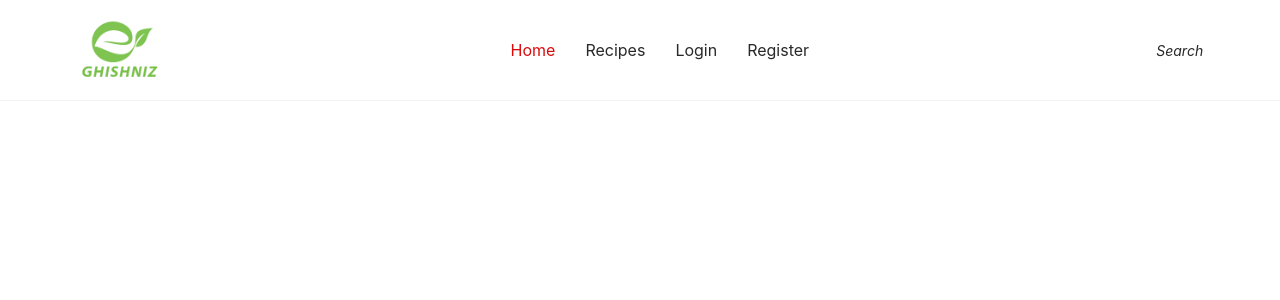
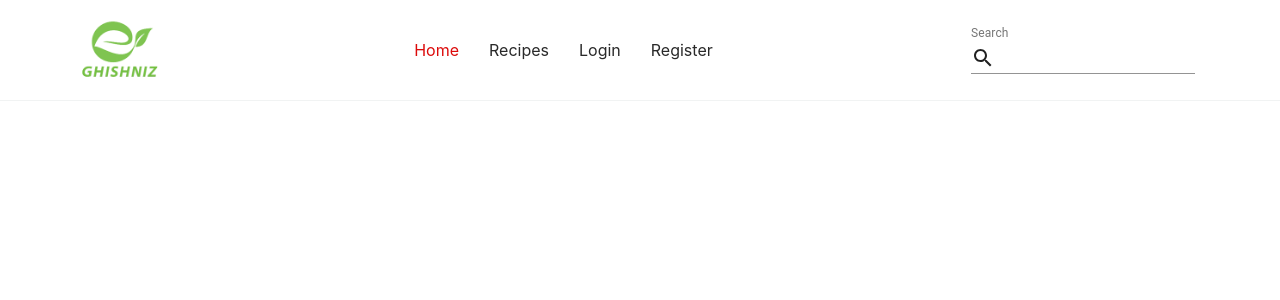
Before and after one commit to somyazf/Ghishniz, a React (Create React App) app: page / in a window 1280 px wide. Shown: the top 300 px of the page. Built offline with nearby package versions, Linux system fonts and the light colour scheme.

Commit message:
add material-ui

```diff
--- a/src/_components/header.js
+++ b/src/_components/header.js
@@ -1,9 +1,30 @@
 import React from 'react';
 import '../App.css';
-// import { FontAwesomeIcon } from '@fortawesome/react-fontawesome'
-// import { search } from '@fortawesome/free-solid-svg-icons'
+import { makeStyles } from '@material-ui/core/styles';
+import Icon from '@material-ui/core/Icon';
+import Input from '@material-ui/core/Input';
+import InputLabel from '@material-ui/core/InputLabel';
+import InputAdornment from '@material-ui/core/InputAdornment';
+import FormControl from '@material-ui/core/FormControl';
+import TextField from '@material-ui/core/TextField';
+import Grid from '@material-ui/core/Grid';
+import SearchIcon from '@material-ui/icons/Search';
 import Logo from "../assets/ghishniz-logo.png"
+
+const useStyles = makeStyles(theme => ({
+    root: {
+      color: theme.palette.text.primary,
+    },
+    margin: {
+        margin: theme.spacing(1),
+    },
+    inputBorderColor:{
+        borderBottomColor:'#d8412f',
+    }
+}));
+
 const Header = ()=>{
+    const classes = useStyles();
     return <header>
         <nav className="mobile-navigation" style={{display: "none"}}>
             <div className="menu-main-container"><ul id="mobile-menu" className="menu"><li id="menu-item-703" className="menu-item menu-item-type-custom menu-item-object-custom current-menu-item current_page_item menu-item-home menu-item-703"><a href="http://ghishniz.ir">Home</a></li>
@@ -50,14 +71,17 @@ const Header = ()=>{
                             </ul>
                         </div>
 	                </nav>
-                    <i className="toggle-search fa fa-search" aria-hidden="true">Search</i>
-                    <form role="search"className="search-form">
-                        <label>
-                           <span className="screen-reader-text">Search for:</span>
-                             <input type="search" className="search-field" placeholder="Type to search..." name="s" title="Search for:"/>
-                        </label>
-                        <button type="submit" className="search-submit"></button>
-                     </form>
+                    <FormControl className={classes.margin}>
+                        <InputLabel htmlFor="input-with-icon-adornment">Search</InputLabel>
+                        <Input
+                        id="input-with-icon-adornment"
+                        startAdornment={
+                            <InputAdornment position="start">
+                            <SearchIcon />
+                            </InputAdornment>
+                        }
+                        />
+                    </FormControl>
                 </div>
             </div>
     </header>
```
